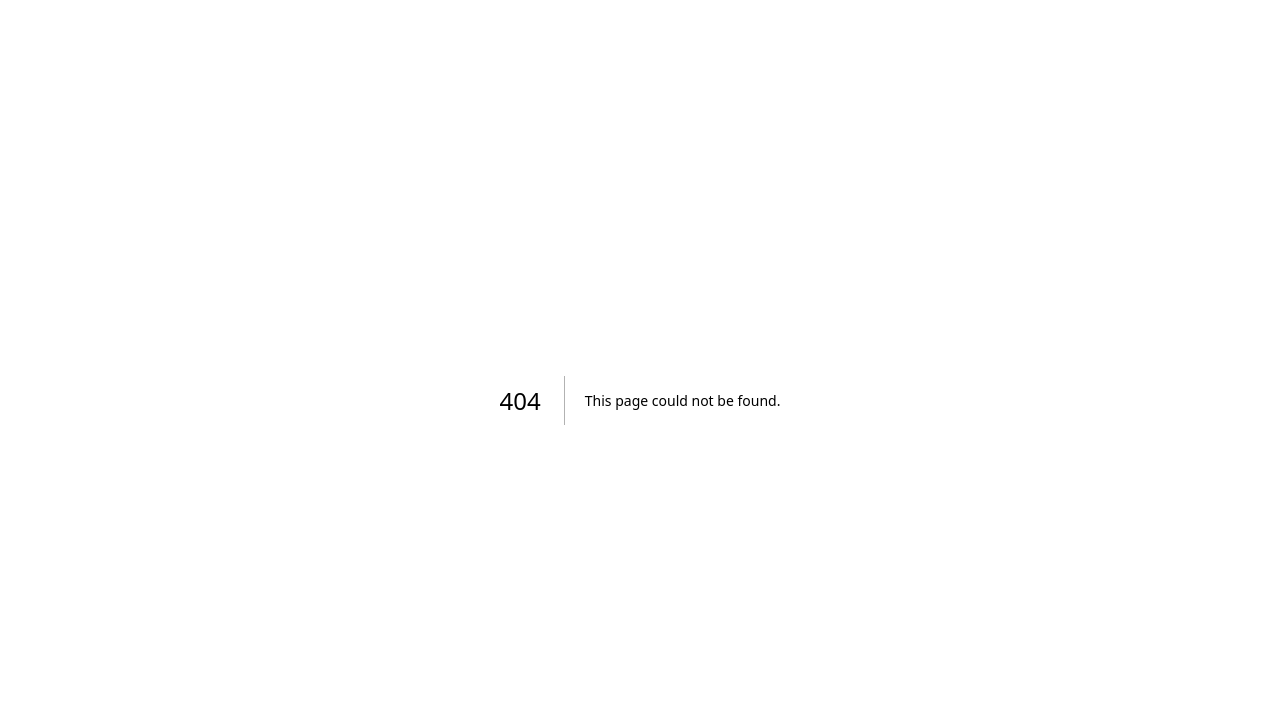
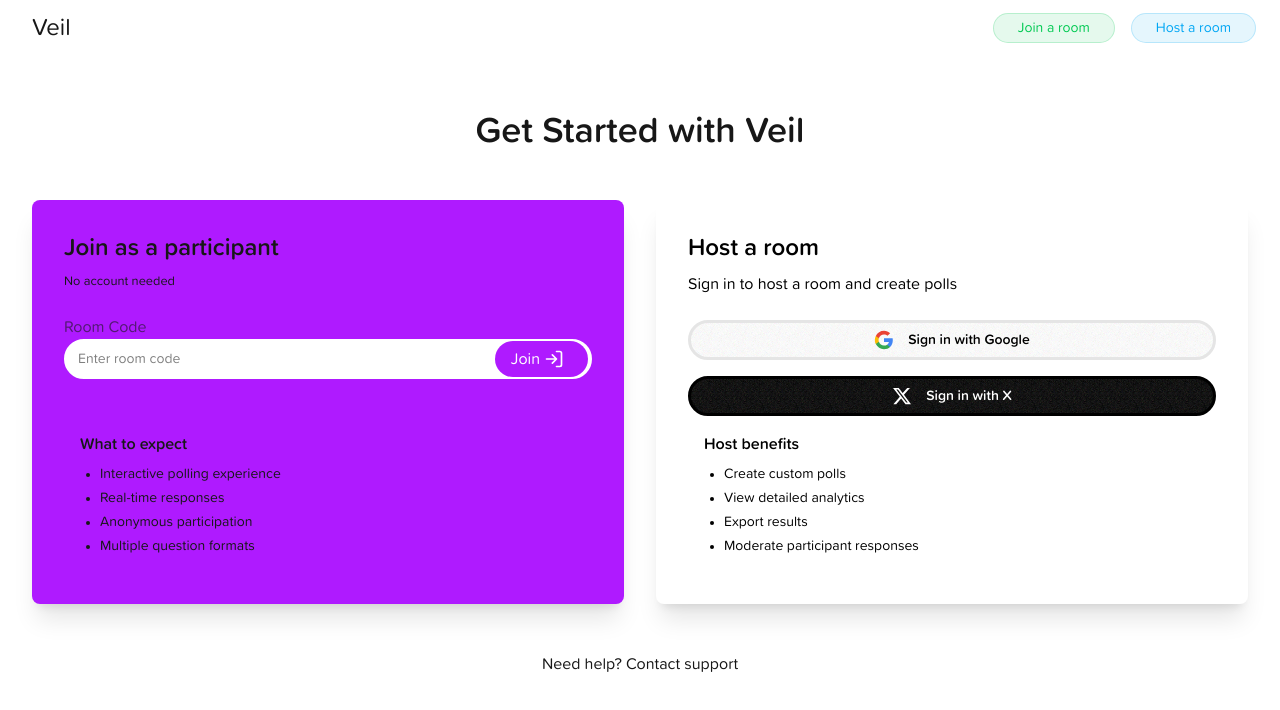
Before and after one commit to cridiv/Veil, a Next.js app in the folder apps/web/: page /get-started in a window 1280 px wide. Before the commit this address had no page. Shown: the top 710 px of the page. Built offline with nearby package versions, Linux system fonts and the light colour scheme.

Commit message:
Add Get Started page and authentication icons; update links in Navbar and Hero components

```diff
--- a/apps/web/app/components/Hero.tsx
+++ b/apps/web/app/components/Hero.tsx
@@ -35,7 +35,7 @@ const Hero = () => {
 
             <div className="flex justify-center">
               <Link
-                href="/#"
+                href="/get-started"
                 className="group relative px-8 py-4 bg-[#0f0f0f] cursor-pointer text-white font-semibold rounded-full shadow-lg border-none hover:-translate-y-1 transition-all duration-300 transform hover:scale-105"
               >
                 <span className="relative z-10">Get Started</span>
--- a/apps/web/app/components/Navbar.tsx
+++ b/apps/web/app/components/Navbar.tsx
@@ -10,22 +10,22 @@ const NavBar = () => {
           tabIndex={0}
           className="select-none cursor-pointer outline-0"
         >
-          <h1 className="text-[24px] pl-2">
+          <Link href="/" className="text-[24px] pl-2">
             Veil{" "}
             {/* <span className="text-sm text-white  p-[6px] border-solid border-[1.3px] border-white rounded-full">
               Beta
             </span> */}
-          </h1>
+          </Link>
         </div>
         <div className="flex items-center space-x-4">
           <Link
-            href="/#"
+            href="/get-started"
             className="appearance-none cursor-pointer px-6 py-1 font-heading rounded-full text-sm bg-green-500/10 border border-green-500/20 hover:bg-green-500/20 focus-visible:bg-white/20 text-green-500 backdrop-blur-sm transition-all duration-200"
           >
             Join a room
           </Link>
           <Link
-            href="/#"
+            href="/get-started"
             className="appearance-none cursor-pointer px-6 py-1 font-heading rounded-full text-sm bg-sky-500/10 border border-sky-500/20 hover:bg-sky-500/20 focus-visible:bg-white/20 text-sky-500 backdrop-blur-sm transition-all duration-200"
           >
             Host a room
--- /dev/null
+++ b/apps/web/app/get-started/GetStarted.tsx
@@ -0,0 +1,122 @@
+"use client";
+
+import React from "react";
+import GoogleIcon from "../svg/GoogleIcon";
+import TwitterIcon from "../svg/TwitterIcon";
+import JoinIcon from "../svg/JoinIcon";
+import { log } from "console";
+
+const GetStarted = () => {
+  const handleAuthGoogle = () => {
+    console.log("Google authentication initiated");
+
+    // Handle Google authentication logic here
+  };
+
+  const handleAuthTwitter = () => {
+    console.log("Twitter authentication initiated");
+
+    // Handle Twitter authentication logic here
+  };
+
+  return (
+    <div className="min-h-screen bg-base-100 py-12 px-4 sm:px-6 lg:px-8">
+      <div className="max-w-7xl mx-auto">
+        <h1 className="text-4xl font-bold text-center mb-12">
+          Get Started with Veil
+        </h1>
+
+        <div className="grid grid-cols-1 md:grid-cols-2 gap-8">
+          {/* Join as participant column */}
+          <div className="bg-[#af1aff] rounded-lg shadow-xl p-8 flex flex-col h-full">
+            <h2 className="text-2xl font-bold mb-2">Join as a participant</h2>
+            <small className="text-base-content/70 mb-6 block">
+              No account needed
+            </small>
+
+            <div className="form-control w-full mb-6">
+              <label className="label">
+                <span className="label-text">Room Code</span>
+              </label>
+              <div className="relative w-full">
+                <input
+                  type="text"
+                  placeholder="Enter room code"
+                  className="input bg-white text-black border-[2px] rounded-full border-white input-bordered w-full pr-24 focus:input-primary focus:z-0"
+                />
+                <button
+                  className="cursor-pointer absolute right-1 top-1/2 -translate-y-1/2 z-10 bg-[#af1aff] text-white px-4 py-1.5 rounded-full flex items-center gap-1 hover:bg-[#9615e3] transition-colors border-none shadow-none outline-none"
+                  style={{
+                    transform: "translateY(0%)",
+                    touchAction: "manipulation",
+                  }}
+                  onClick={(e) => e.currentTarget.blur()}
+                >
+                  Join
+                  <JoinIcon />
+                </button>
+              </div>
+            </div>
+
+            <div className="mt-auto bg-base-300 p-4 rounded-lg">
+              <h3 className="font-semibold mb-2">What to expect</h3>
+              <ul className="list-disc pl-5 space-y-1 text-sm">
+                <li>Interactive polling experience</li>
+                <li>Real-time responses</li>
+                <li>Anonymous participation</li>
+                <li>Multiple question formats</li>
+              </ul>
+            </div>
+          </div>
+
+          {/* Host a room column */}
+          <div className="bg-white text-black rounded-lg shadow-xl p-8 flex flex-col h-full">
+            <h2 className="text-2xl font-bold mb-2">Host a room</h2>
+            <p className="text-base-content/70 mb-6">
+              Sign in to host a room and create polls
+            </p>
+
+            <div className="space-y-4">
+              <button
+                onClick={handleAuthGoogle}
+                className="btn bg-white text-black border-[#e5e5e5] w-full rounded-full"
+              >
+                <GoogleIcon />
+                Sign in with Google
+              </button>
+
+              <button
+                onClick={handleAuthTwitter}
+                className="btn bg-black text-white border-black w-full rounded-full"
+              >
+                <TwitterIcon />
+                Sign in with X
+              </button>
+            </div>
+
+            <div className="mt-auto bg-base-300 p-4 rounded-lg">
+              <h3 className="font-semibold mb-2">Host benefits</h3>
+              <ul className="list-disc pl-5 space-y-1 text-sm">
+                <li>Create custom polls</li>
+                <li>View detailed analytics</li>
+                <li>Export results</li>
+                <li>Moderate participant responses</li>
+              </ul>
+            </div>
+          </div>
+        </div>
+
+        <div className="mt-12 text-center">
+          <p className="text-base-content/70">
+            Need help?{" "}
+            <a href="#" className="text-primary hover:underline">
+              Contact support
+            </a>
+          </p>
+        </div>
+      </div>
+    </div>
+  );
+};
+
+export default GetStarted;
--- /dev/null
+++ b/apps/web/app/get-started/page.tsx
@@ -0,0 +1,14 @@
+import React from "react";
+import GetStarted from "./GetStarted";
+import NavBar from "../components/Navbar";
+
+const page = () => {
+  return (
+    <>
+      <NavBar />
+      <GetStarted />
+    </>
+  );
+};
+
+export default page;
--- /dev/null
+++ b/apps/web/app/svg/GoogleIcon.tsx
@@ -0,0 +1,30 @@
+import React from "react";
+
+const GoogleIcon = () => {
+  return (
+    <svg
+      xmlns="http://www.w3.org/2000/svg"
+      className="h-5 w-5 mr-2"
+      viewBox="0 0 24 24"
+    >
+      <path
+        d="M22.56 12.25c0-.78-.07-1.53-.2-2.25H12v4.26h5.92c-.26 1.37-1.04 2.53-2.21 3.31v2.77h3.57c2.08-1.92 3.28-4.74 3.28-8.09z"
+        fill="#4285F4"
+      />
+      <path
+        d="M12 23c2.97 0 5.46-.98 7.28-2.66l-3.57-2.77c-.98.66-2.23 1.06-3.71 1.06-2.86 0-5.29-1.93-6.16-4.53H2.18v2.84C3.99 20.53 7.7 23 12 23z"
+        fill="#34A853"
+      />
+      <path
+        d="M5.84 14.09c-.22-.66-.35-1.36-.35-2.09s.13-1.43.35-2.09V7.07H2.18C1.43 8.55 1 10.22 1 12s.43 3.45 1.18 4.93l2.85-2.22.81-.62z"
+        fill="#FBBC05"
+      />
+      <path
+        d="M12 5.38c1.62 0 3.06.56 4.21 1.64l3.15-3.15C17.45 2.09 14.97 1 12 1 7.7 1 3.99 3.47 2.18 7.07l3.66 2.84c.87-2.6 3.3-4.53 6.16-4.53z"
+        fill="#EA4335"
+      />
+    </svg>
+  );
+};
+
+export default GoogleIcon;
--- /dev/null
+++ b/apps/web/app/svg/JoinIcon.tsx
@@ -0,0 +1,20 @@
+import React from "react";
+
+const JoinIcon = () => {
+  return (
+    <svg
+      xmlns="http://www.w3.org/2000/svg"
+      className="h-5 w-5 mr-2"
+      viewBox="0 0 24 24"
+      fill="none"
+      stroke="currentColor"
+      strokeWidth="2"
+      strokeLinecap="round"
+      strokeLinejoin="round"
+    >
+      <path d="M15 3h4a2 2 0 0 1 2 2v14a2 2 0 0 1-2 2h-4M10 17l5-5-5-5M13.8 12H3" />
+    </svg>
+  );
+};
+
+export default JoinIcon;
--- /dev/null
+++ b/apps/web/app/svg/TwitterIcon.tsx
@@ -0,0 +1,18 @@
+import React from "react";
+
+const TwitterIcon = () => {
+  return (
+    <svg
+      xmlns="http://www.w3.org/2000/svg"
+      className="h-5 w-5 mr-2"
+      viewBox="0 0 24 24"
+    >
+      <path
+        d="M18.244 2.25h3.308l-7.227 8.26 8.502 11.24H16.17l-5.214-6.817L4.99 21.75H1.68l7.73-8.835L1.254 2.25H8.08l4.713 6.231zm-1.161 17.52h1.833L7.084 4.126H5.117z"
+        fill="currentColor"
+      />
+    </svg>
+  );
+};
+
+export default TwitterIcon;
```
